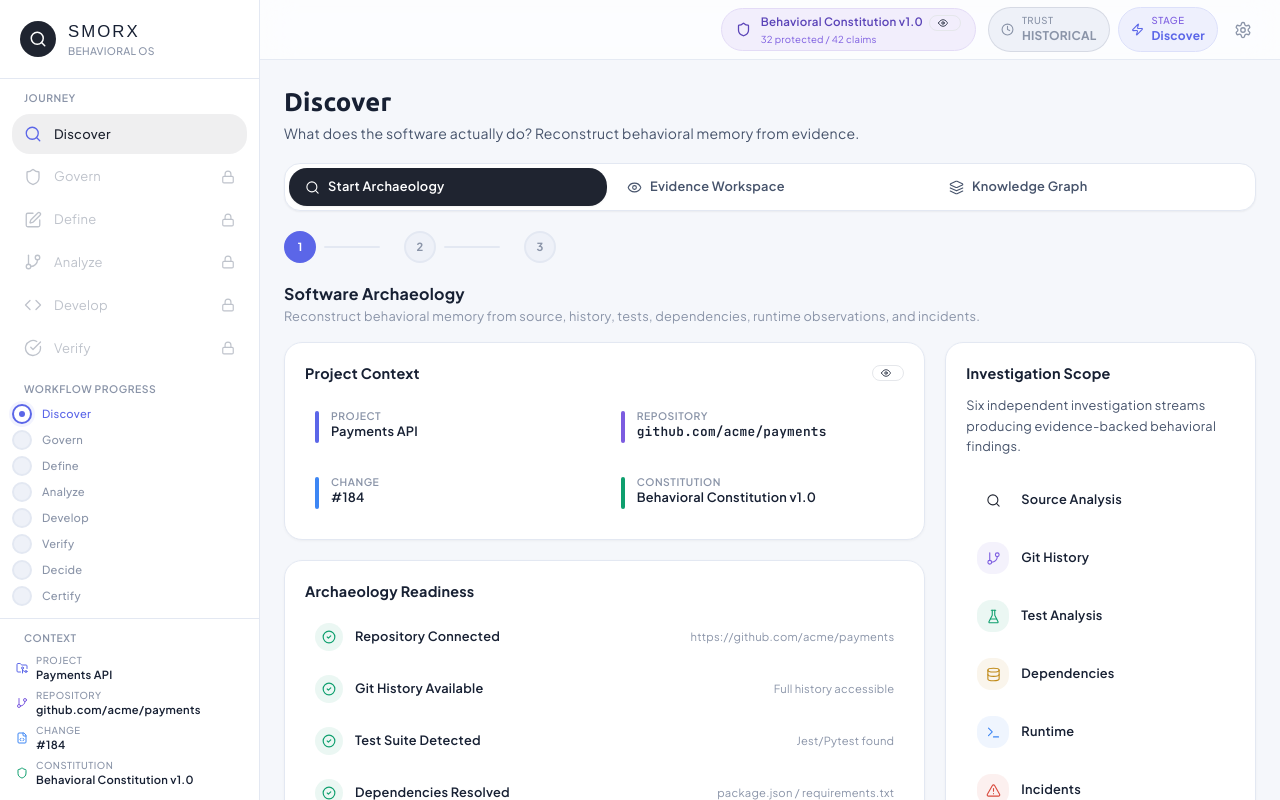
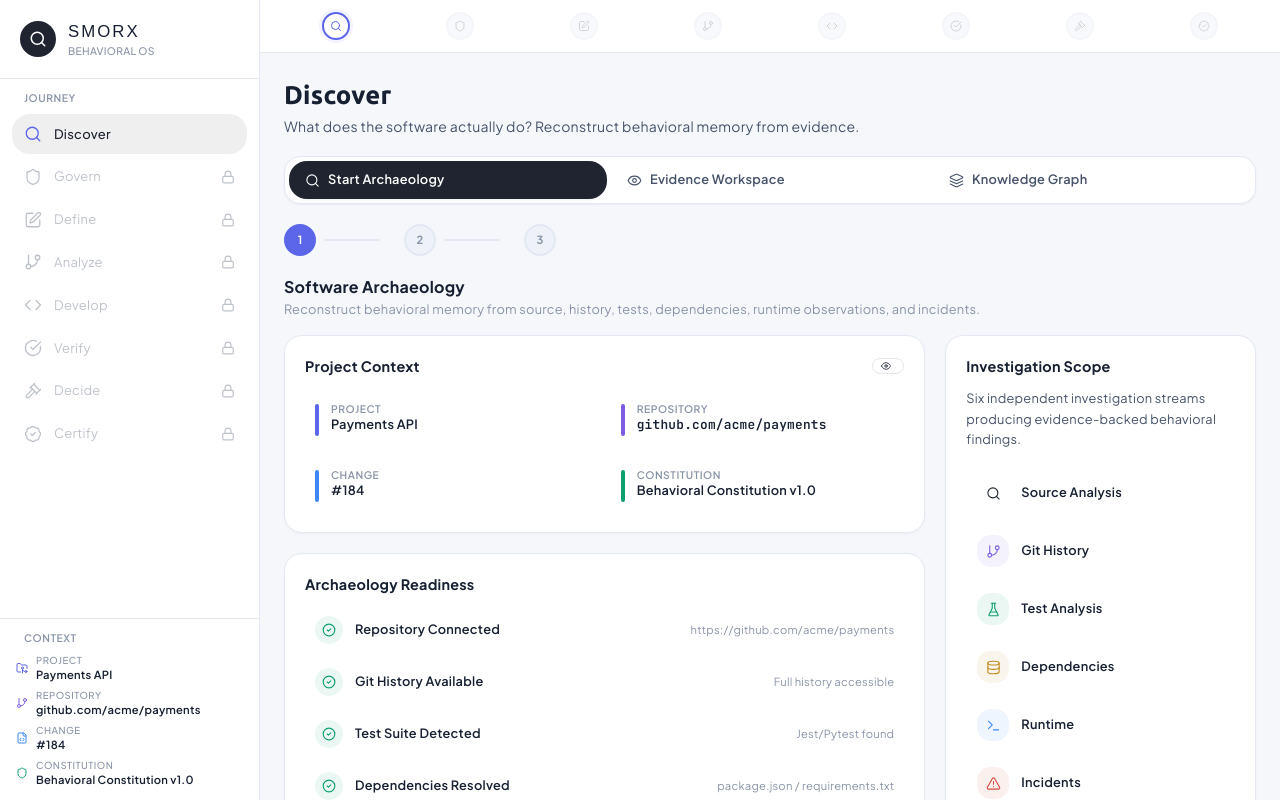
Before and after one commit to louji2308/Smorx, a Next.js app in the folder apps/web/: page / in a window 1280 px wide. Built offline with nearby package versions, Linux system fonts and the light colour scheme; a web font is replaced by a local one.

Commit message:
feat(web): horizontal workflow progress with animated gradient lines

```diff
--- a/apps/web/app/globals.css
+++ b/apps/web/app/globals.css
@@ -368,13 +368,21 @@ pre,
   @apply inline-flex items-center gap-1.5 px-3 py-1 text-caption font-medium rounded-full;
 }
 
-/* ---- Animated workflow line fill ---- */
+/* ---- Animated workflow line fill (horizontal) ---- */
 @keyframes lineFill {
   from { transform: scaleY(0); transform-origin: top; }
   to { transform: scaleY(1); transform-origin: top; }
 }
 .animate-line-fill {
   animation: lineFill 0.4s ease-out forwards;
+}
+
+@keyframes gradientFill {
+  from { transform: scaleX(0); }
+  to { transform: scaleX(1); }
+}
+.animate-gradient-fill {
+  animation: gradientFill 0.8s ease-out forwards;
 }
 
 /* ---- Tab-switch fade-up ---- */
--- a/apps/web/src/components/shell/AppShell.tsx
+++ b/apps/web/src/components/shell/AppShell.tsx
@@ -3,7 +3,7 @@
 import { useEffect } from 'react';
 import { useAppStore } from '@/store/appStore';
 import { Navigation } from './Navigation';
-import { TopContextBar } from './TopContextBar';
+import { WorkflowProgress } from './WorkflowProgress';
 import { ContextDrawer } from '@/components/ui/ContextDrawer';
 import { cn } from '@/lib/design-tokens';
 import { lucideReact } from '@/lib/lucide-imports';
@@ -29,7 +29,7 @@ export function AppShell({ children }: { children: React.ReactNode }) {
       <Navigation />
       <main className="layout-main flex-1 flex flex-col overflow-hidden">
         <div className="layout-content flex-1 overflow-auto bg-[var(--color-smoke)]">
-          <TopContextBar />
+          <WorkflowProgress />
           {children}
         </div>
       </main>
--- a/apps/web/src/components/shell/Navigation.tsx
+++ b/apps/web/src/components/shell/Navigation.tsx
@@ -95,60 +95,6 @@ export function Navigation() {
         })}
       </div>
 
-      {/* Workflow Progress */}
-      <div className="px-3 py-3">
-        <p className="text-[0.65rem] font-semibold text-[var(--color-text-muted)] uppercase tracking-wider px-3 mb-2">Workflow Progress</p>
-        <div className="space-y-1.5">
-          {journeyTabs.map((tab, index) => {
-            const completed = completedStages.includes(tab.id);
-            const current = activeTab === tab.id;
-            const isLast = index === journeyTabs.length - 1;
-            const colors = tabColors[tab.id];
-
-            return (
-              <div key={tab.id} className="relative">
-                <div className="flex items-center gap-2.5">
-                  <div
-                    className="flex-shrink-0 w-5 h-5 rounded-full border-2 flex items-center justify-center transition-all"
-                    style={
-                      completed
-                        ? { background: colors.completed, borderColor: colors.completed }
-                        : current
-                        ? { background: 'white', borderColor: colors.active, boxShadow: `0 0 0 3px ${colors.bg}` }
-                        : { background: '#eef1f8', borderColor: '#e3e8f2' }
-                    }
-                  >
-                    {completed && <CheckCircle size={10} className="text-white" strokeWidth={3} />}
-                    {current && !completed && <span className="w-1.5 h-1.5 rounded-full" style={{ background: colors.active }} />}
-                  </div>
-                  <span
-                    className="text-[0.7rem] font-medium truncate"
-                    style={
-                      completed
-                        ? { color: colors.completed }
-                        : current
-                        ? { color: colors.active }
-                        : { color: '#8a94a8' }
-                    }
-                  >
-                    {tab.label}
-                  </span>
-                </div>
-                {!isLast && (
-                  <div
-                    className={cn(
-                      "absolute left-[9px] top-5 bottom-0 w-[1.5px]",
-                      completed && "animate-line-fill"
-                    )}
-                    style={{ background: completed ? colors.completed : '#c2cdde' }}
-                  />
-                )}
-              </div>
-            );
-          })}
-        </div>
-      </div>
-
       {/* Context */}
       <div className="px-3 py-3 border-t border-[var(--color-surface-border)]">
         <p className="text-[0.65rem] font-semibold text-[var(--color-text-muted)] uppercase tracking-wider px-3 mb-2">Context</p>
--- /dev/null
+++ b/apps/web/src/components/shell/WorkflowProgress.tsx
@@ -0,0 +1,84 @@
+'use client';
+
+import { useAppStore } from '@/store/appStore';
+import { journeyTabs, stageColors, type JourneyTabId, isTabAvailable } from '@/lib/design-tokens';
+import { lucideReact } from '@/lib/lucide-imports';
+import { cn } from '@/lib/design-tokens';
+
+const { Search, Shield, Edit, GitBranch, Code, CheckCircle, Gavel, BadgeCheck } = lucideReact;
+
+const tabIcons: Record<JourneyTabId, React.ReactNode> = {
+  Discover: <Search size={12} strokeWidth={2} />,
+  Govern: <Shield size={12} strokeWidth={2} />,
+  Define: <Edit size={12} strokeWidth={2} />,
+  Analyze: <GitBranch size={12} strokeWidth={2} />,
+  Develop: <Code size={12} strokeWidth={2} />,
+  Verify: <CheckCircle size={12} strokeWidth={2} />,
+  Decide: <Gavel size={12} strokeWidth={2} />,
+  Certify: <BadgeCheck size={12} strokeWidth={2} />,
+};
+
+export function WorkflowProgress() {
+  const { activeTab, setActiveTab, workflow } = useAppStore();
+  const { completedStages, lockedStages } = workflow;
+
+  return (
+    <div className="w-full bg-white border-b border-[var(--color-surface-border)] px-6 py-3">
+      <div className="flex items-center justify-between max-w-4xl mx-auto">
+        {journeyTabs.map((tab, index) => {
+          const completed = completedStages.includes(tab.id);
+          const current = activeTab === tab.id;
+          const available = isTabAvailable(tab.id, completedStages, lockedStages);
+          const isLast = index === journeyTabs.length - 1;
+          const colors = stageColors[tab.id];
+
+          return (
+            <div key={tab.id} className="flex items-center">
+              <button
+                onClick={() => available && setActiveTab(tab.id)}
+                disabled={!available}
+                className={cn(
+                  'relative flex items-center justify-center w-7 h-7 rounded-full border-2 transition-all duration-300',
+                  completed && 'border-[#0e9f6e] bg-[#0e9f6e]',
+                  current && !completed && 'border-[color] bg-white',
+                  !completed && !current && 'border-[#e3e8f2] bg-[#eef1f8]',
+                  !available && 'opacity-40 cursor-not-allowed',
+                )}
+                style={
+                  current && !completed
+                    ? { borderColor: colors.active, boxShadow: `0 0 0 3px ${colors.bg}` }
+                    : undefined
+                }
+              >
+                <span
+                  className={cn(
+                    'transition-colors',
+                    completed ? 'text-white' : current ? '' : 'text-[#8a94a8]',
+                  )}
+                  style={current && !completed ? { color: colors.active } : undefined}
+                >
+                  {tabIcons[tab.id]}
+                </span>
+              </button>
+
+              {!isLast && (
+                <div className="flex-1 h-[2px] mx-1 bg-[#e3e8f2] relative overflow-hidden">
+                  <div
+                    className={cn(
+                      'absolute inset-0 origin-left transition-transform duration-700 ease-out',
+                      completed && 'scale-x-100',
+                      !completed && 'scale-x-0',
+                    )}
+                    style={{
+                      background: `linear-gradient(90deg, #0e9f6e, #14936b)`,
+                    }}
+                  />
+                </div>
+              )}
+            </div>
+          );
+        })}
+      </div>
+    </div>
+  );
+}
```
